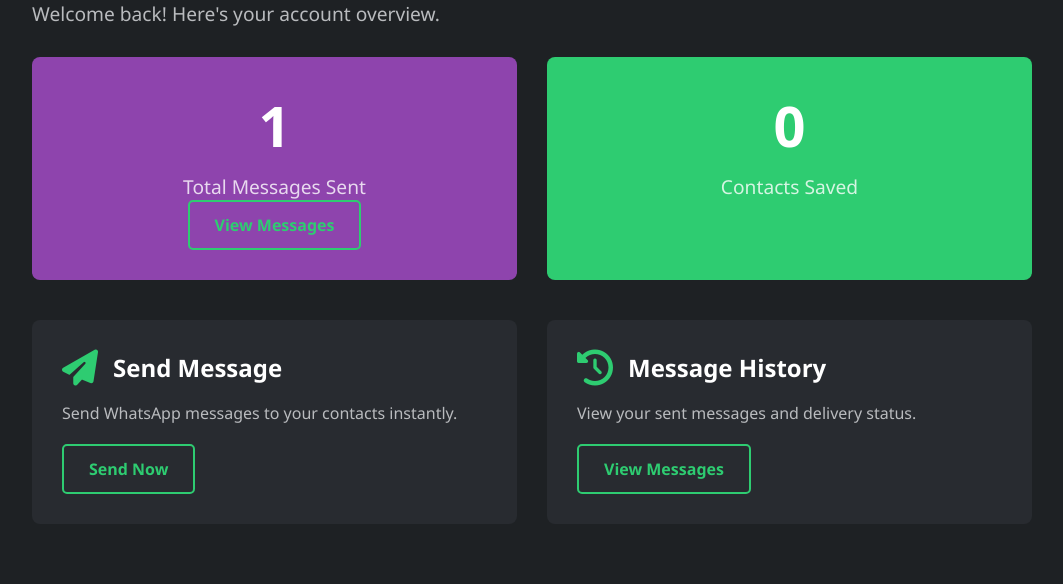
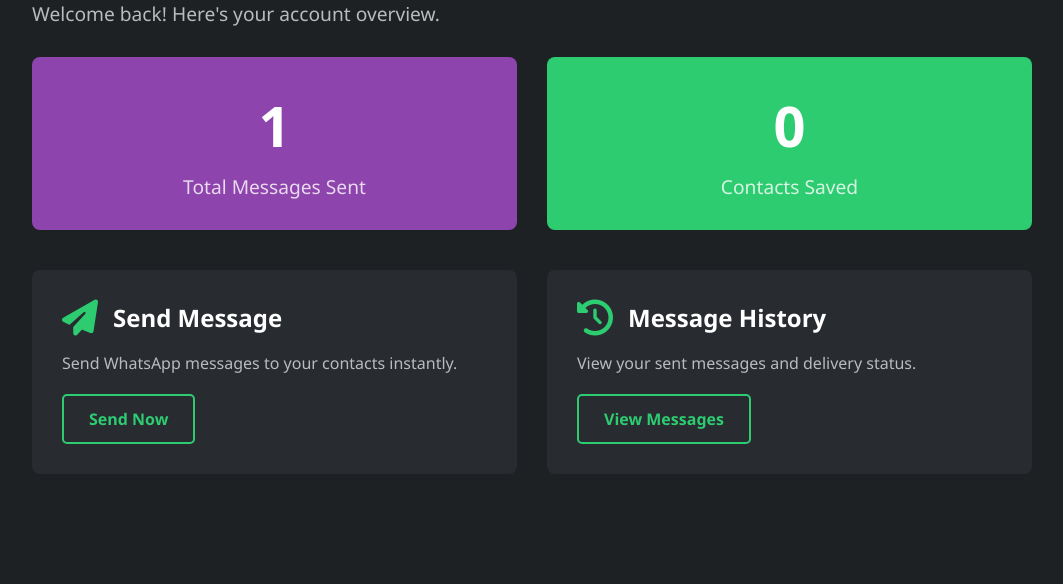
Before and after one commit to Muazzam-Coder/whatsx, a Django app: page / in a window 1280 px wide. Shown: the part 235-819 px from the top of the page, without its empty margins (108-1171 px from the left). After the commit the page ends 679 px from the top, so only its background shows below. Run offline with Django 5.2, Linux system fonts and the light colour scheme; a user stored in the database is signed in; data comes from the database, SQL or seed files in the repository.

Commit message:
updated dashboard

```diff
--- a/whatsX_advanced_prototype/core/templates/dashboard.html
+++ b/whatsX_advanced_prototype/core/templates/dashboard.html
@@ -64,7 +64,7 @@
         <div class="stat-card purple">
             <h2>{{ total_messages_sent }}</h2> <!-- <-- UPDATE THIS LINE -->
             <p>Total Messages Sent</p>
-            <a href="{% url 'message_history' %}" class="btn btn-green-outline">View Messages</a>
+            <!-- <a href="{% url 'message_history' %}" class="btn btn-green-outline">View Messages</a> -->
         </div>
         <div class="stat-card green">
             <h2>0</h2>
@@ -81,7 +81,7 @@
         <div class="action-card">
             <h3><i class="fas fa-history"></i> Message History</h3>
             <p>View your sent messages and delivery status.</p>
-            <a href="#" class="btn btn-green-outline">View Messages</a>
+            <a href="{% url 'message_history' %}" class="btn btn-green-outline">View Messages</a>
         </div>
     </div>
 </div>
```
